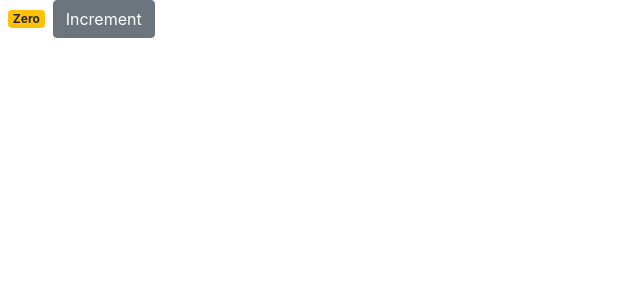
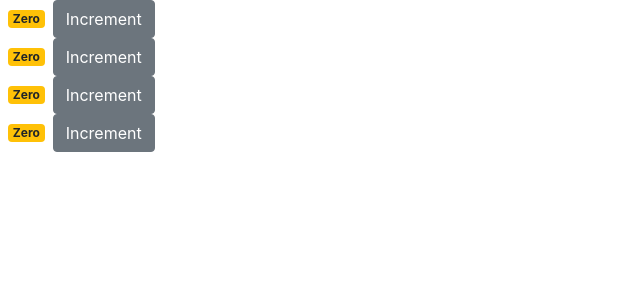
Before and after one commit to dolgerC/counter-app, a React (Create React App) app: page / in a window 1280 px wide. Shown: the top 300 px of the page, without its empty margins (0-640 px from the left). Built offline with nearby package versions, Linux system fonts and the light colour scheme.

Commit message:
Composing components

```diff
--- a/src/components/counter.jsx
+++ b/src/components/counter.jsx
@@ -11,8 +11,13 @@
   //     this.handleIncrement = this.handleIncrement.bind(this); //set the value of this, will return a new instance of the handledincrement and is going to referencve the counter
   //   }
 
-  handleIncrement = () => {
+  handleIncrement = product => {
+    console.log(product);
     this.setState({ count: this.state.count + 1 }); //simple add to the state count (stateChanges)
+  };
+
+  doHandleIncrement = () => {
+    this.handleIncrement({ id: 1 });
   };
 
   render() {
@@ -20,7 +25,7 @@
       <div>
         <span className={this.getBadgeClasses()}>{this.formatCount()}</span>
         <button
-          onClick={this.handleIncrement}
+          onClick={() => this.handleIncrement({ id: 1 })}
           className="btn btn-secondary btn-nm"
         >
           Increment
--- /dev/null
+++ b/src/components/counters.jsx
@@ -0,0 +1,24 @@
+import React, { Component } from "react";
+import Counter from "./counter";
+
+class Counters extends Component {
+  state = {
+    counters: [
+      { id: 1, value: 0 },
+      { id: 2, value: 0 },
+      { id: 3, value: 0 },
+      { id: 4, value: 0 }
+    ]
+  };
+  render() {
+    return (
+      <div>
+        {this.state.counters.map(counter => (
+          <Counter key={counter.id} />
+        ))}
+      </div>
+    );
+  }
+}
+
+export default Counters;
--- a/src/index.js
+++ b/src/index.js
@@ -4,7 +4,7 @@
 import App from "./App";
 import registerServiceWorker from "./registerServiceWorker";
 import "bootstrap/dist/css/bootstrap.css";
-import Counter from "./components/counter";
+import Counters from "./components/counters";
 
-ReactDOM.render(<Counter />, document.getElementById("root"));
+ReactDOM.render(<Counters />, document.getElementById("root"));
 registerServiceWorker();
```
